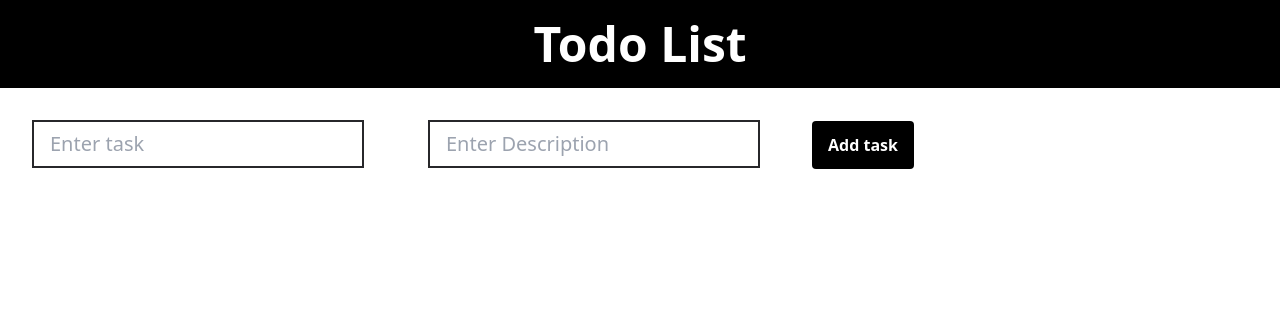
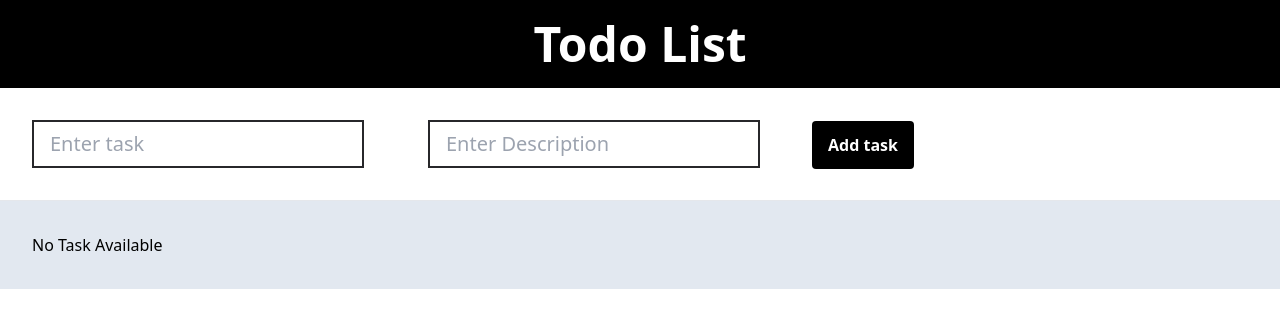
Before and after one commit to sahiwl/Todo-App, a React (Vite) app: page / in a window 1280 px wide. Shown: the top 328 px of the page. Built offline with nearby package versions, Linux system fonts and the light colour scheme.

Commit message:
feat: add tasks

```diff
--- a/src/App.jsx
+++ b/src/App.jsx
@@ -6,16 +6,48 @@ import './App.css'
 function App() {
   const [title, setTitle] = useState("")
   const [desc, setDesc] = useState("")
+  const [mainTask, setMainTask] = useState("")
+
+  const submitHandler = (e)=>{
+      e.preventDefault()
+      setMainTask([...mainTask, {title, desc}])
+      console.log(mainTask);
+  }
+
+  let renderTask = <h2>No Task Available</h2>
+
+  if(mainTask.length>0){
+   renderTask= mainTask.map((t,i)=>{ //t -> item, i->index
+      return(
+        <li>
+          <div className="flex justify-between mb-5">
+        <h4 className='text-xl font-semibold'>{t.title}</h4>
+        <h5 className='text-xl font-semibold'>{t.desc}</h5>
+      </div>
+        </li>
+        )})
+      }
 
   return (
     <>
       <h1 className='bg-black text-white p-5 text-5xl font-bold text-center'>Todo List</h1>
-      <form>
-        <input type="text" className="text-xl border-zinc-800 border-2 m-8 px-4 py-2" id="" placeholder='Enter task' />
-        <input type="text" className="text-xl border-zinc-800 border-2 m-8 px-4 py-2" placeholder='Enter Description' />
+
+      <form onSubmit={submitHandler}>
+        <input type="text" className="text-xl border-zinc-800 border-2 m-8 px-4 py-2" placeholder='Enter task' value={title} onChange={(e)=>{
+          setTitle(e.target.value)
+          }}/>
+        <input type="text" className="text-xl border-zinc-800 border-2 m-8 px-4 py-2" placeholder='Enter Description' value={desc} onChange={(e)=>{
+          setDesc(e.target.value)
+          }}/>
         <button className='bg-black text-white px-4 py-3 font-bold rounded m-5'> Add task</button>
 
       </form>
+      <hr />
+      <div className="p-8 bg-slate-200">
+          <ul>
+            {renderTask}
+          </ul>
+      </div>
     </>
   )
 }
```
